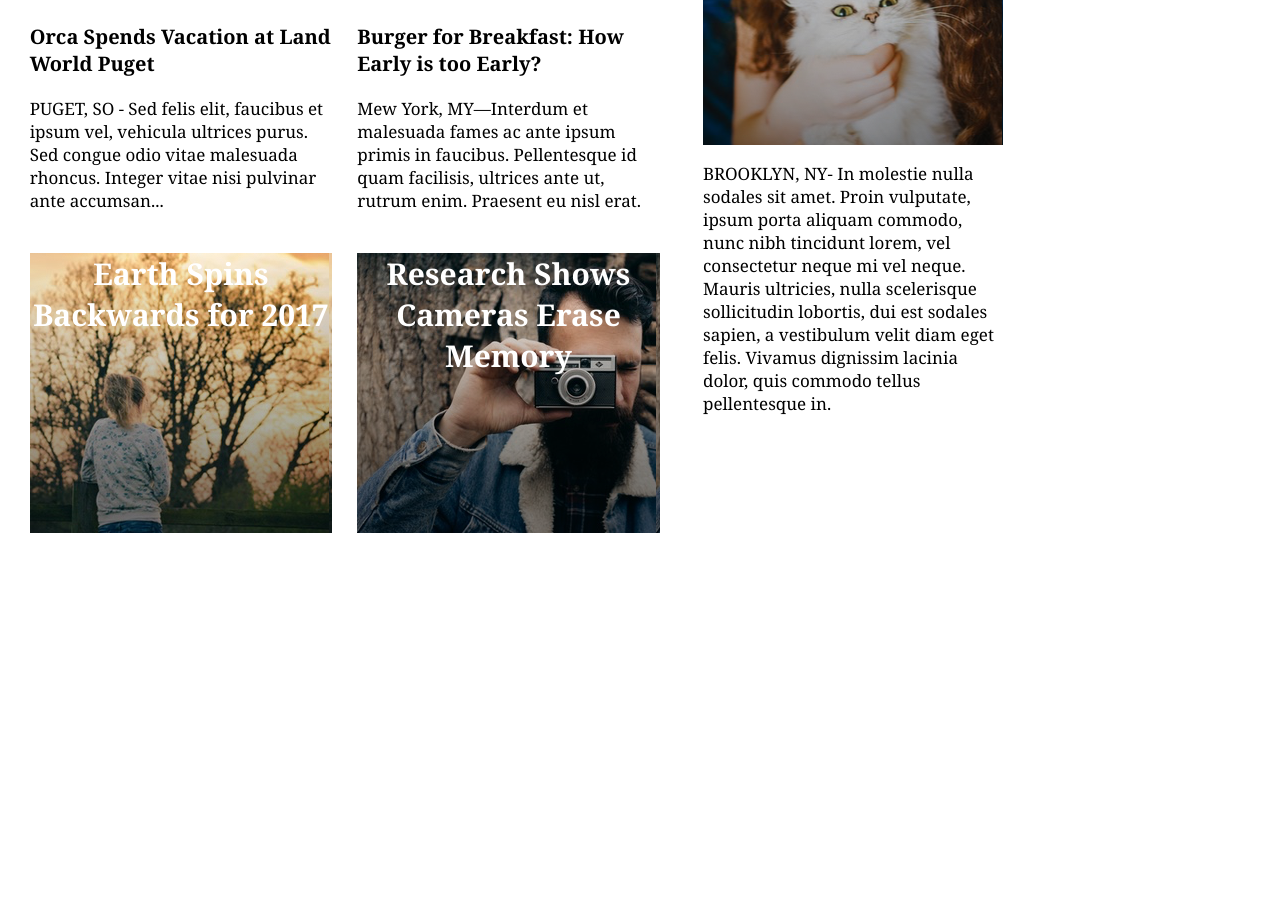
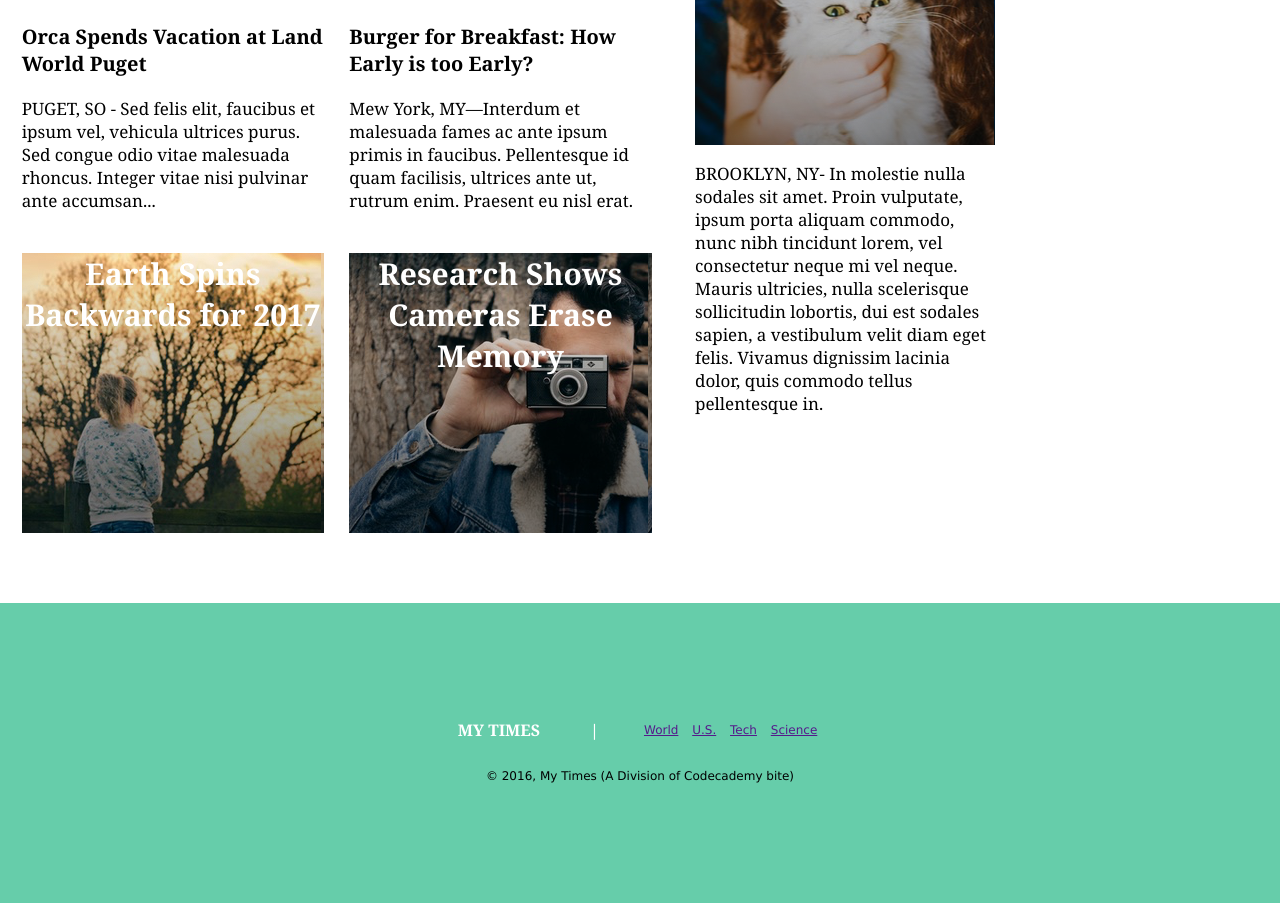
Before and after one commit to Snow-223/My-Times, a plain HTML site: page index.html in a window 1280 px wide. Shown: the part 674-1577 px from the top of the page. Before the commit the page ends 1207 px from the top, so only its background shows below. Drawn offline with Linux system fonts and the light colour scheme.

Commit message:
Add footer

```diff
--- a/index.html
+++ b/index.html
@@ -113,5 +113,22 @@
       </div>
 
     </div>
+
+    <div class="footer">
+      <div class="f-line">
+      <p class="f-title">MY TIMES &nbsp &nbsp &nbsp&nbsp &nbsp &nbsp  |</P>
+      <nav>
+          <ul>
+          <li><a href="">World</a></li>
+          <li><a href="">U.S.</a></li>
+          <li><a href="">Tech</a></li>
+          <li><a href="">Science</a></li>
+          </ul>
+      </nav>
+    </div>
+    <div class = "l-line">
+      <p >  &copy 2016, My Times (A Division of Codecademy bite)</p>
+    </div>
+    </div>
   </body>
   </html>
--- a/resources/style.css
+++ b/resources/style.css
@@ -8,6 +8,10 @@
   box-sizing: border-box;
   background-color: white;
   border-bottom: solid black 1px;
+  margin: 0;
+}
+
+body{
   margin: 0;
 }
 
@@ -54,6 +58,7 @@ nav{
   font-size: 17px;
   color: black;
   width: 1300px;
+  margin-bottom: 100px
 }
 
 .col{
@@ -225,3 +230,37 @@ nav{
   justify-content: space-between;
   height: 250px;
 }
+
+.footer{
+  display: flex;
+  height: 200px;
+  background-color: MediumAquamarine;
+  margin: auto;
+  width: 100%;
+  font-family: Verdana;
+  font-size: 12px;
+  align-items: center;
+  flex-direction: column;
+  padding-top: 100px;
+}
+
+.f-line{
+  display: flex;
+}
+
+.l-line{
+  display: flex;
+}
+
+.footer li{
+  display:inline-flex;
+  margin: 5px;
+  color: black;
+}
+
+.f-title{
+  font-family:Georgia;
+  font-size:16px;
+  font-weight: bold;
+  color:white;
+}
```
